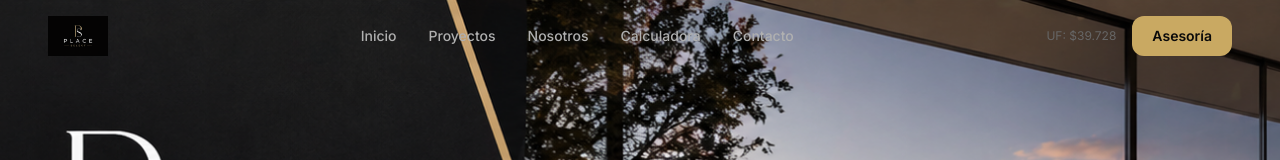
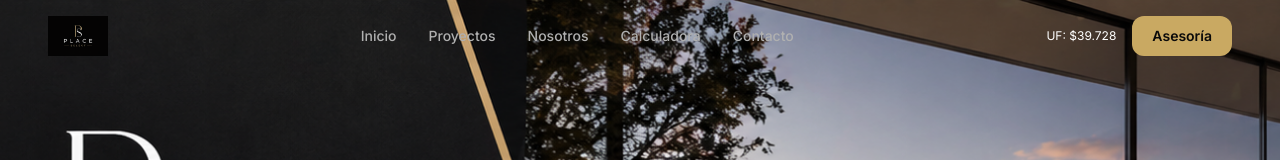
Before and after one commit to insideproevents/place.select, a React (Vite) app in the folder app/: page /#/ in a window 1280 px wide. Shown: the top 160 px of the page. Built offline with nearby package versions, Linux system fonts and the light colour scheme.

Commit message:
style(navbar): change UF color to white

```diff
--- a/app/src/sections/Navbar.tsx
+++ b/app/src/sections/Navbar.tsx
@@ -70,7 +70,7 @@
 
             {/* Right side */}
             <div className="hidden lg:flex items-center gap-4">
-              <span className="text-xs text-[#666666]">UF: $39.728</span>
+              <span className="text-xs text-white">UF: $39.728</span>
               <Link
                 to="/#contacto"
                 onClick={() => handleNavClick('/#contacto')}
```
